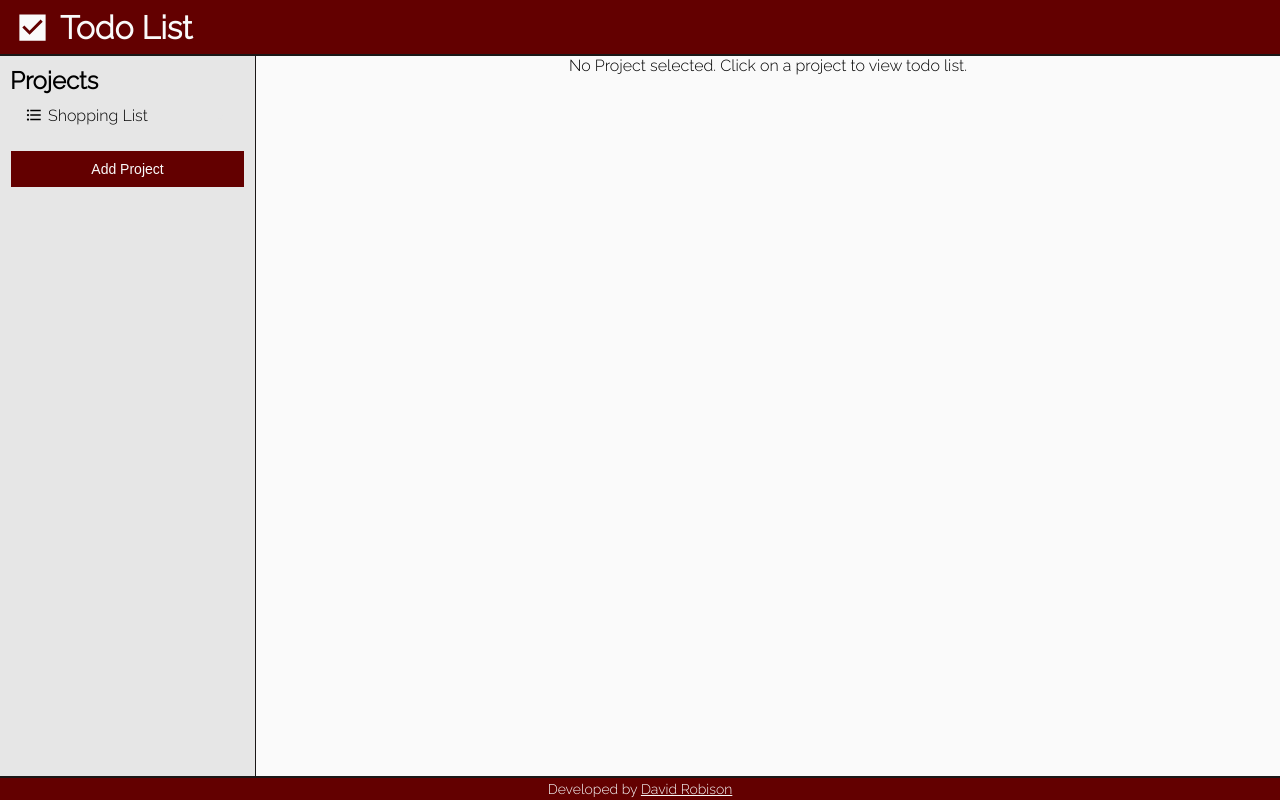
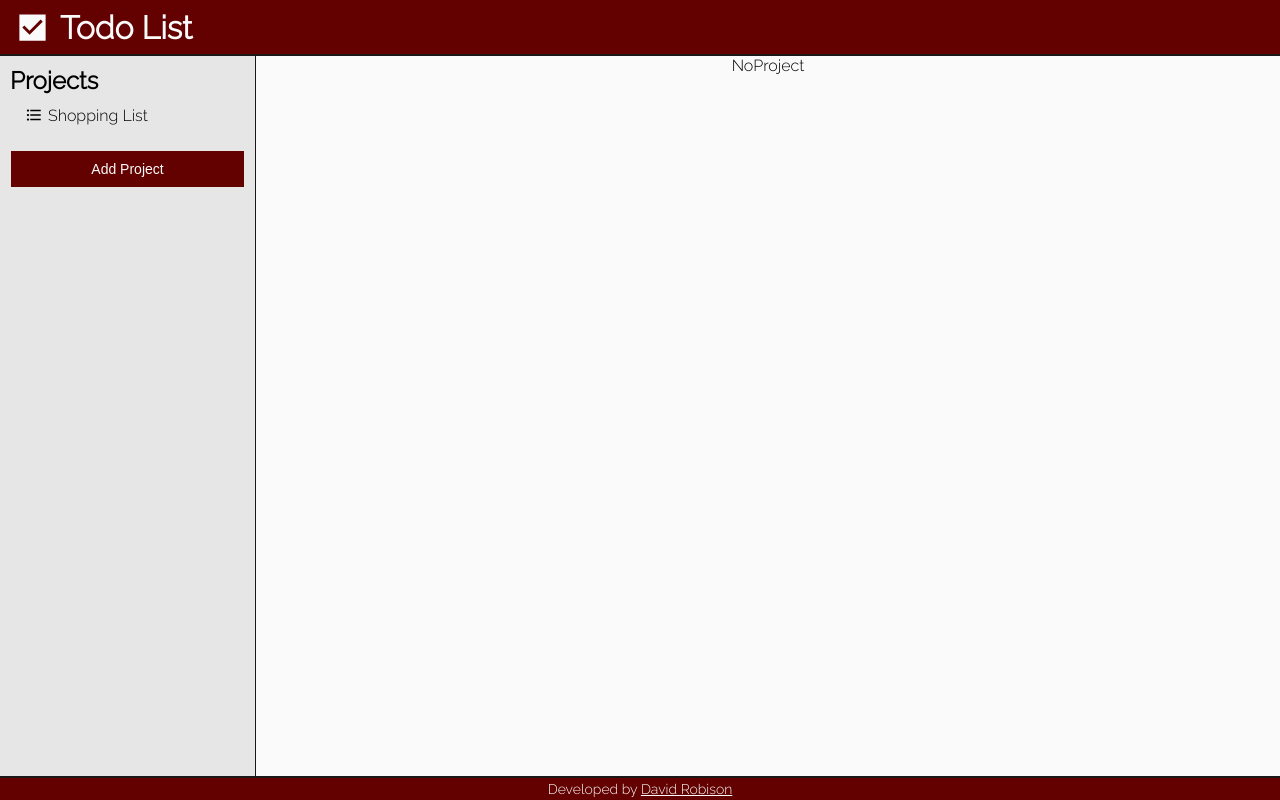
Before and after one commit to robisonwebdev/todo-react, a React (Create React App) app: page / in a window 1280 px wide. Built offline with nearby package versions, Linux system fonts and the light colour scheme.

Commit message:
Imported NoProject.js Removed noProjectMessage funciton. Replaced noProjectMessage with NoProject component in .list_container

```diff
--- a/src/components/Main/ListsContainer.js
+++ b/src/components/Main/ListsContainer.js
@@ -1,17 +1,12 @@
 import React, { useEffect, useState } from 'react';
 import CheckedContainer from './CheckedContainer';
+import NoProject from './NoProject';
 import UncheckedContainer from './UncheckedContainer';
 import '../../styles/Main/ListsContainer.css';
 
 
 const ListsContainer = ({ allProjects, project, updateAllProjects }) => {
     const [showCheckedContainer, setShowCheckedContainer] = useState(false);
-
-    const noProjectMessage = () => {
-        return (
-            <p>No Project selected. Click on a project to view todo list.</p>
-        );
-    };
 
     // Checks project items for checked = true, sets state based on result
     useEffect(() => {
@@ -24,7 +19,7 @@ const ListsContainer = ({ allProjects, project, updateAllProjects }) => {
 
     return (
         <section className='lists_container'>
-            {project === null ? noProjectMessage() : null}
+            {project === null ? <NoProject /> : null}
             {project === null ? null : <UncheckedContainer allProjects={allProjects} project={project} updateAllProjects={updateAllProjects} />}
             {project === null
                 ? null
```
